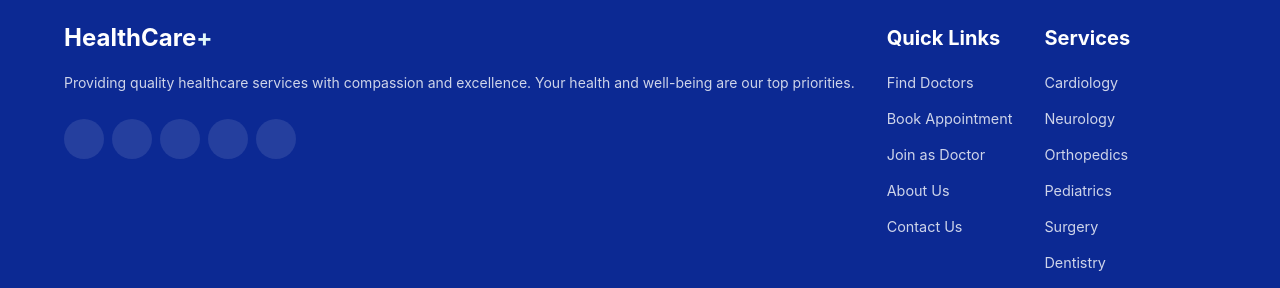
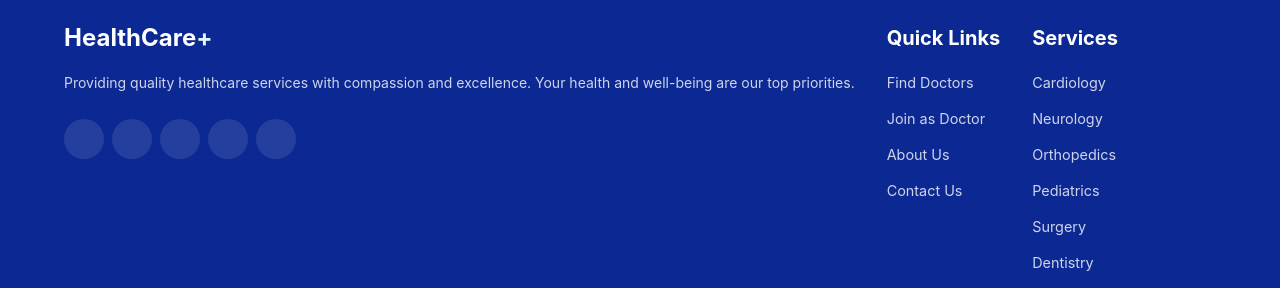
Before and after one commit to Rahma260/Medical-Center, a React (Vite) app: page / in a window 1280 px wide. Shown: the part 5154-5442 px from the top of the page. Built offline with nearby package versions, Linux system fonts and the light colour scheme; no server answers; the database is empty; some icons are missing; a web font is replaced by a local one.

Commit message:
add project

```diff
--- a/src/Components/Footer.jsx
+++ b/src/Components/Footer.jsx
@@ -110,7 +110,6 @@ export default function Footer() {
               <Box sx={{ display: "flex", flexDirection: "column", gap: 1.5 }}>
                 {[
                   { label: "Find Doctors", link: "/doctors" },
-                  { label: "Book Appointment", link: "/book" },
                   { label: "Join as Doctor", link: "/apply" },
                   { label: "About Us", link: "/" },
                   { label: "Contact Us", link: "/" },
```
